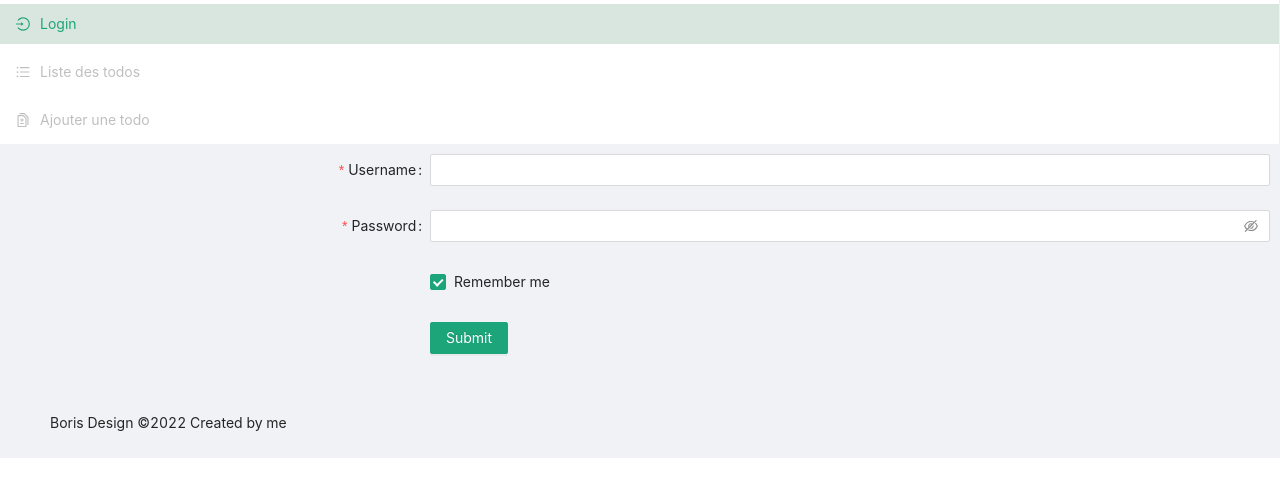
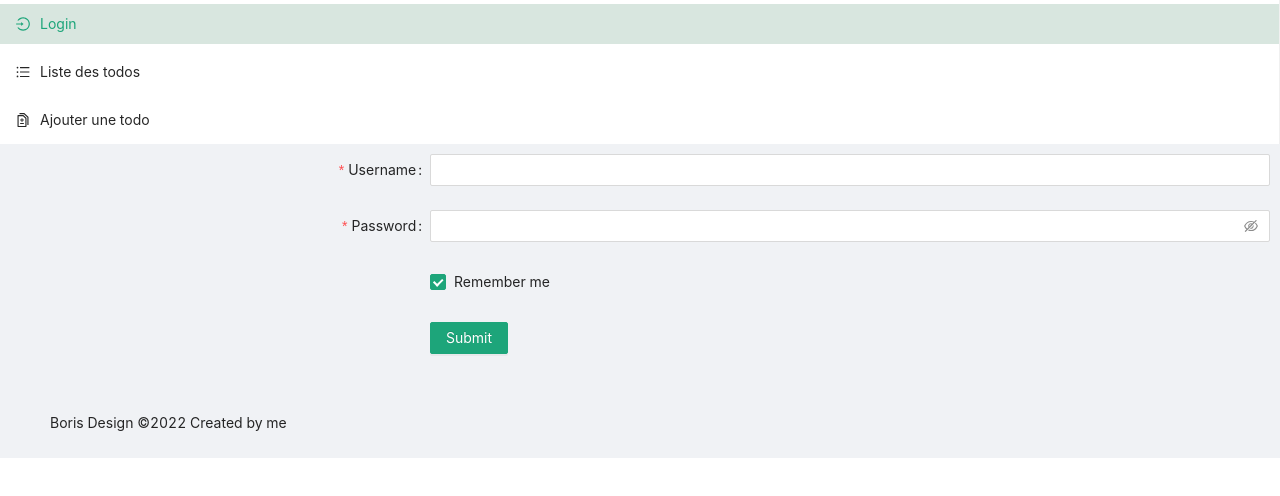
Before and after one commit to resiliated/todo-front, a React (Create React App) app: page / in a window 1280 px wide. Shown: the top 496 px of the page. Built offline with nearby package versions, Linux system fonts and the light colour scheme.

Commit message:
Reindent.

```diff
--- a/src/App.js
+++ b/src/App.js
@@ -73,7 +73,7 @@ export function App({URL_API}) {
         <Layout>
             <Spin spinning={!isLoaded} tip="chargement...">
                 <Header>
-                <Menus userId={userId} />
+                    <Menus userId={userId !== null ? true : false} />
                 </Header>
                 <Content>
                   <Routes>
--- a/src/Components/Login.js
+++ b/src/Components/Login.js
@@ -5,10 +5,6 @@ export function Login({onLogin}){
 
     function onFinish(values){
         onLogin(values);
-    }
-
-    function onFinishFailed(errorInfo){
-        console.log('Failed:', errorInfo);
     }
 
     return (
@@ -25,7 +21,6 @@ export function Login({onLogin}){
                     remember: true,
                 }}
                 onFinish={onFinish}
-        onFinishFailed={onFinishFailed}
                 autoComplete="off"
             >
                 <Form.Item
@@ -71,9 +66,7 @@ export function Login({onLogin}){
                         span: 16,
                     }}
                 >
-        <Button type="primary" htmlType="submit">
-        Submit
-        </Button>
+                    <Button type="primary" htmlType="submit">Submit</Button>
                 </Form.Item>
             </Form>
         </Layout>
--- a/src/Components/Menus.js
+++ b/src/Components/Menus.js
@@ -3,11 +3,10 @@ import { UnorderedListOutlined, DiffOutlined, LoginOutlined } from '@ant-design/
 import { useNavigate, useLocation } from "react-router-dom";
 import { Menu } from 'antd';
 
-export function Menus({userId}){
+export function Menus({authorized}){
 
     let navigate = useNavigate();
     let location = useLocation();
-
     const getSelectedKey = useCallback(() =>{
         var selectedKey;
         switch(location.pathname){
@@ -28,15 +27,7 @@ export function Menus({userId}){
         }
         return selectedKey;
     }, [location]);
-
-  useEffect(()=>{
-     //navigate(getSelectedKey());
-
-    }, [navigate, getSelectedKey]);
-
-
-
-  const [selectedKey, setSelectedKey] = useState(getSelectedKey())
+    const [selectedKey, setSelectedKey] = useState(getSelectedKey());
 
     useEffect(() => {
         setSelectedKey(getSelectedKey());
@@ -58,14 +49,14 @@ export function Menus({userId}){
             "icon": <UnorderedListOutlined />,
             "label": "Liste des todos",
             "location": "/list",
-        "disabled": userId == null ? true: false
+            "disabled": authorized
         },
         {
             "key": "add",
             "icon": <DiffOutlined />,
             "label": "Ajouter une todo",
             "location": "/add",
-        "disabled": userId == null ? true: false
+            "disabled": authorized
         }
     ];
     return (
```
Also changed, not shown: src/Components/TodoForm.js (indentation only). Lines whose indentation alone changed are shown as unchanged.
